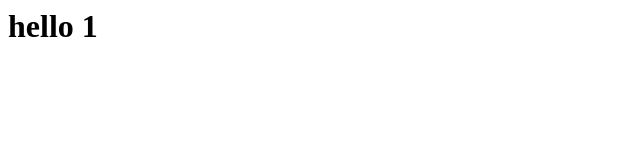
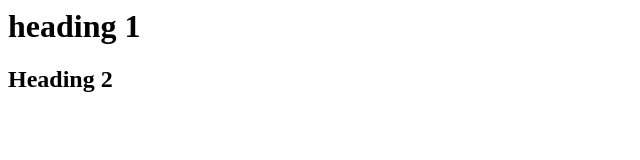
Before and after one commit to soni0876/first-git-project, a plain HTML site: page index.html in a window 1280 px wide. Shown: the whole page, without its empty margins (0-640 px from the left). Drawn offline with Linux system fonts and the light colour scheme.

Commit message:
remote commit 1 - updated index.html

```diff
--- a/index.html
+++ b/index.html
@@ -1,7 +1,7 @@
 <html>
 
     <body>
-    <h1>hello 1</h1>
-
+    <h1>heading 1</h1>
+    <h2>Heading 2</h2>
     </body>
 </html>
```
